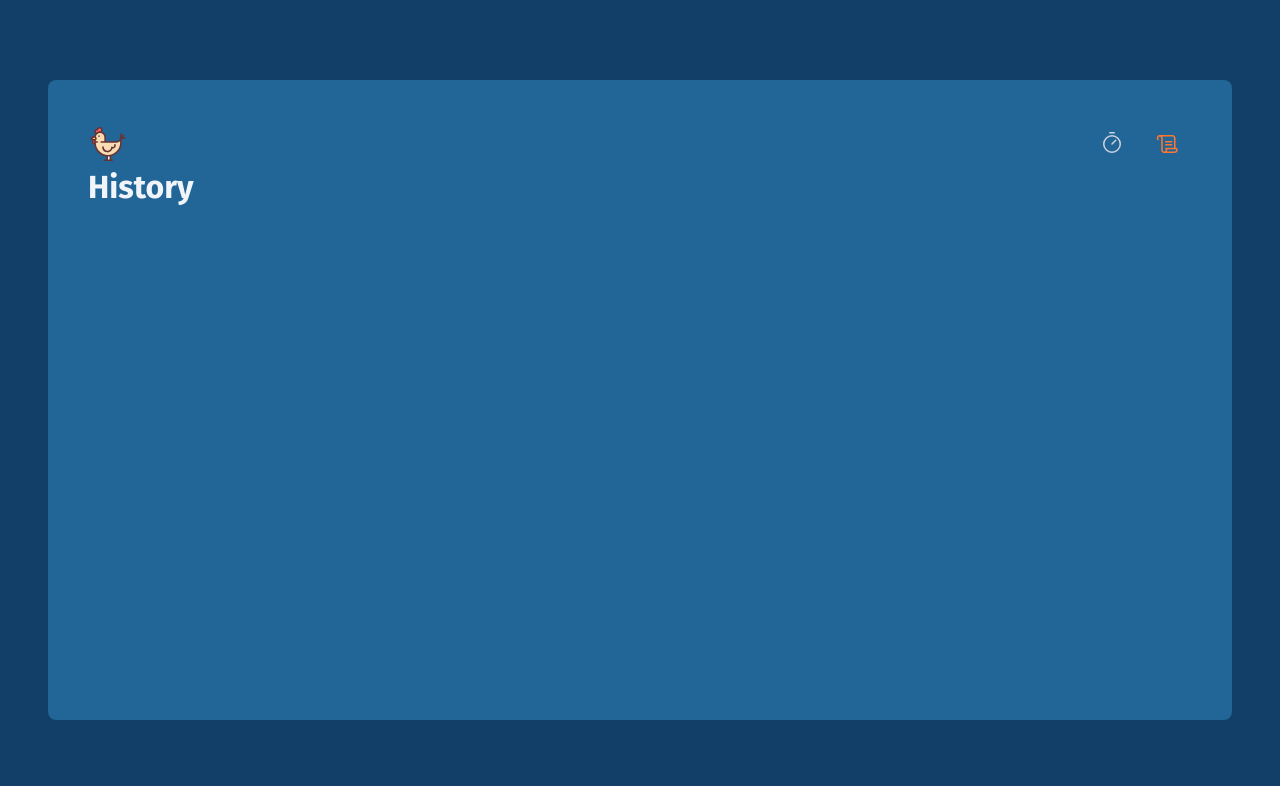
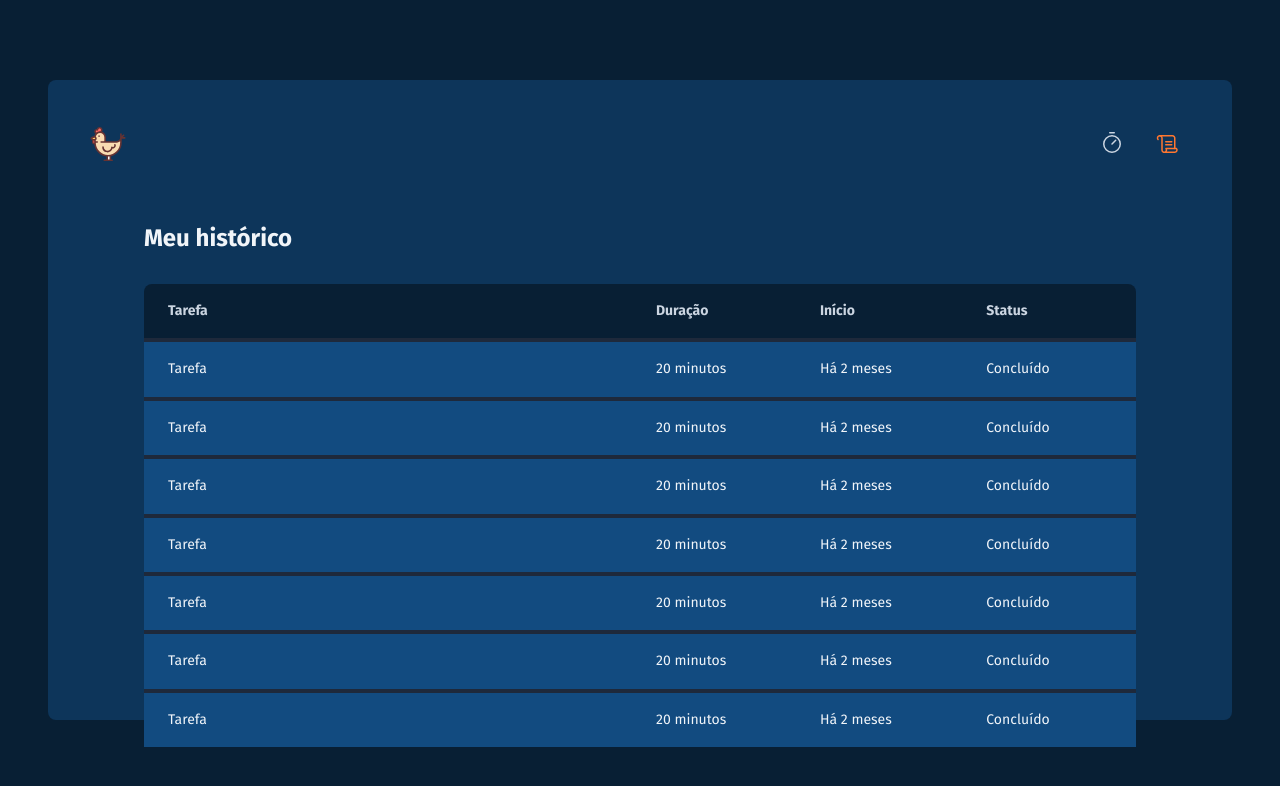
Before and after one commit to DiegodeSalles/projeto-react-simples2, a React (Vite) app: page /history in a window 1280 px wide. Shown: the top 786 px of the page. Built offline with nearby package versions, Linux system fonts and the light colour scheme.

Commit message:
Estilo inicial do histórico criado. Adicionadas novas cores no arquivo default.ts

```diff
--- a/src/pages/History.tsx
+++ /dev/null
@@ -1,7 +0,0 @@
-export function History() {
-  return (
-    <div className="p-8">
-      <h1>History</h1>
-    </div>
-  );
-}
--- /dev/null
+++ b/src/pages/History/index.tsx
@@ -0,0 +1,65 @@
+import { HistoryContainer, HistoryList } from "./styles";
+
+export function History() {
+  return (
+    <HistoryContainer>
+      <h1>Meu histórico</h1>
+      <HistoryList>
+        <table>
+          <thead>
+            <tr>
+              <th>Tarefa</th>
+              <th>Duração</th>
+              <th>Início</th>
+              <th>Status</th>
+            </tr>
+          </thead>
+          <tbody>
+            <tr>
+              <td>Tarefa</td>
+              <td>20 minutos</td>
+              <td>Há 2 meses</td>
+              <td>Concluído</td>
+            </tr>
+            <tr>
+              <td>Tarefa</td>
+              <td>20 minutos</td>
+              <td>Há 2 meses</td>
+              <td>Concluído</td>
+            </tr>
+            <tr>
+              <td>Tarefa</td>
+              <td>20 minutos</td>
+              <td>Há 2 meses</td>
+              <td>Concluído</td>
+            </tr>
+            <tr>
+              <td>Tarefa</td>
+              <td>20 minutos</td>
+              <td>Há 2 meses</td>
+              <td>Concluído</td>
+            </tr>
+            <tr>
+              <td>Tarefa</td>
+              <td>20 minutos</td>
+              <td>Há 2 meses</td>
+              <td>Concluído</td>
+            </tr>
+            <tr>
+              <td>Tarefa</td>
+              <td>20 minutos</td>
+              <td>Há 2 meses</td>
+              <td>Concluído</td>
+            </tr>
+            <tr>
+              <td>Tarefa</td>
+              <td>20 minutos</td>
+              <td>Há 2 meses</td>
+              <td>Concluído</td>
+            </tr>
+          </tbody>
+        </table>
+      </HistoryList>
+    </HistoryContainer>
+  );
+}
--- /dev/null
+++ b/src/pages/History/styles.ts
@@ -0,0 +1,61 @@
+import styled from "styled-components";
+
+export const HistoryContainer = styled.main`
+  flex: 1;
+  padding: 3.5rem;
+  display: flex;
+  flex-direction: column;
+
+  h1 {
+    font-size: 1.5rem;
+    color: ${(props) => props.theme["slate-100"]};
+  }
+`;
+
+export const HistoryList = styled.div`
+  flex: 1;
+  overflow: auto;
+  margin-top: 2rem;
+
+  table {
+    width: 100%;
+    border-collapse: collapse;
+    min-width: 600px;
+
+    th {
+      background-color: ${(props) => props.theme["navy-900"]};
+      padding: 1rem;
+      text-align: left;
+      color: ${(props) => props.theme["slate-300"]};
+      font-size: 0.875rem;
+      line-height: 1.6;
+
+      &:first-child {
+        border-top-left-radius: 8px;
+        padding-left: 1.5rem;
+      }
+
+      &:last-child {
+        border-top-right-radius: 8px;
+        padding-right: 1.5rem;
+      }
+    }
+
+    td {
+      background: ${(props) => props.theme["navy-500"]};
+      border-top: 4px solid ${(props) => props.theme["slate-800"]};
+      padding: 1rem;
+      font-size: 0.875rem;
+      line-height: 1.6;
+
+      &:first-child {
+        width: 50%;
+        padding-left: 1.5rem;
+      }
+
+      &:last-child {
+        padding-right: 1.5rem;
+      }
+    }
+  }
+`;
--- a/src/styles/themes/default.ts
+++ b/src/styles/themes/default.ts
@@ -1,9 +1,10 @@
 export const defaultThemes = {
   white: "#fff",
 
-  "navy-900": "#113f67",
-  "navy-700": "#226597",
-  "navy-400": "#87c0cd",
+  "navy-900": "#081f34",
+  "navy-800": "#113f67",
+  "navy-700": "#0d355a",
+  "navy-500": "#124b80",
   "cold-100": "#f3f9fb",
 
   "slate-900": "#0f172a",
```
